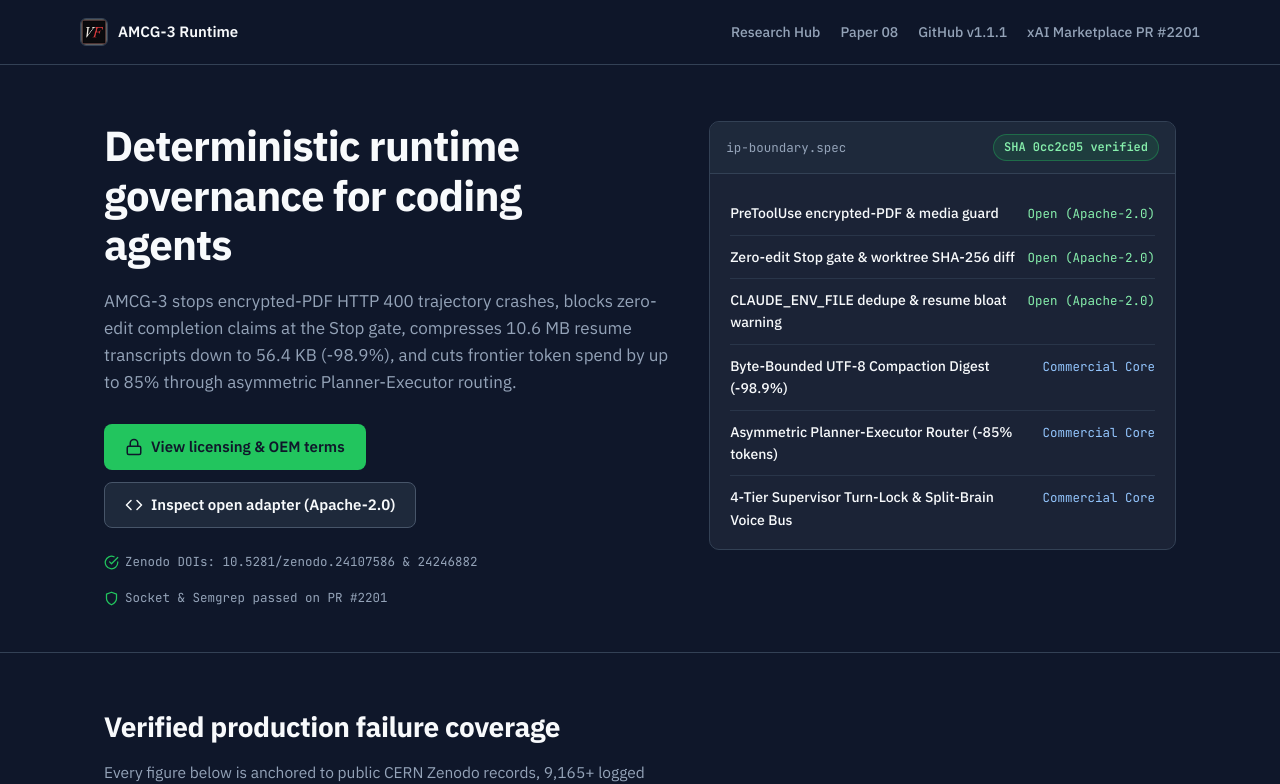
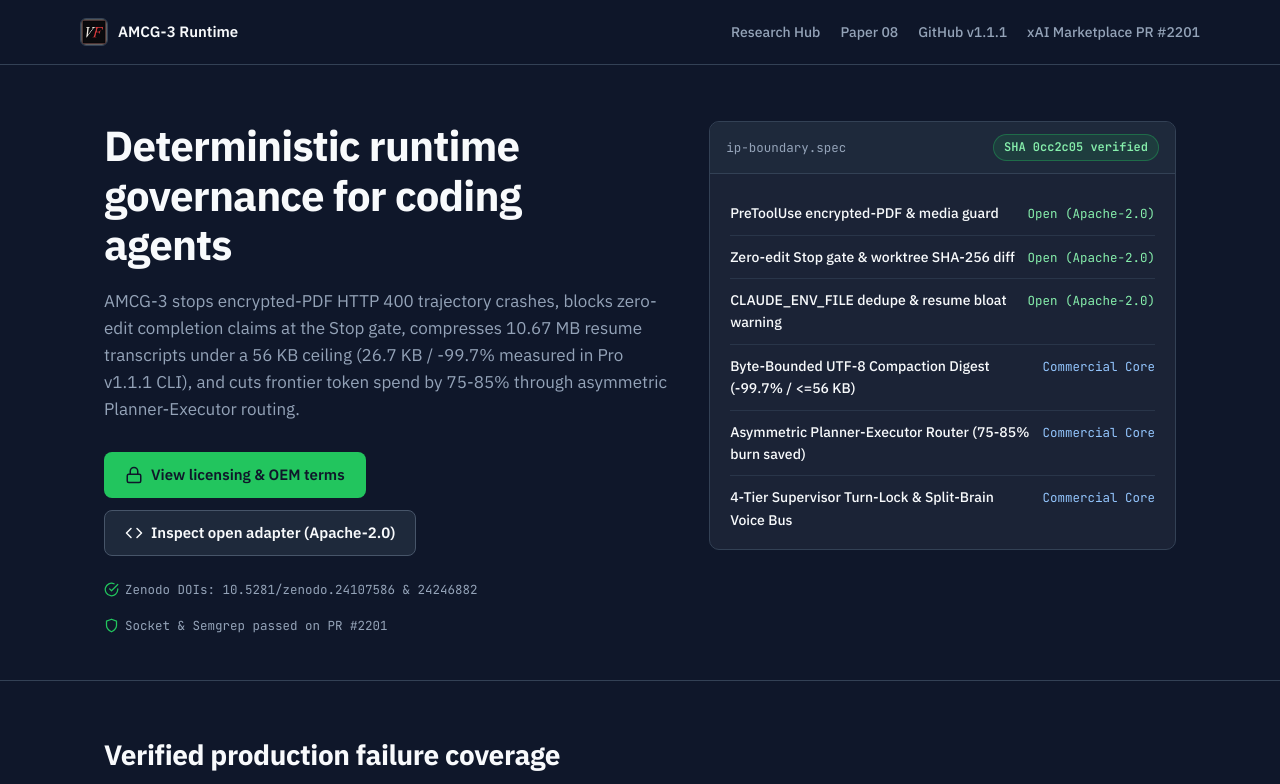
Before and after one commit to jashory/hqas8-autonomous-agentic-governance, a plain HTML site: page amcg3-pro.html in a window 1280 px wide. Shown: the top 784 px of the page. Drawn offline with Linux system fonts and the light colour scheme.

Commit message:
fix: align amcg3-pro hero and cards with Pro v1.1.1 26.7 KB benchmark metrics

```diff
--- a/amcg3-pro.html
+++ b/amcg3-pro.html
@@ -484,7 +484,7 @@
         <div>
           <h1>Deterministic runtime governance for coding agents</h1>
           <p class="hero-lead">
-            AMCG-3 stops encrypted-PDF HTTP 400 trajectory crashes, blocks zero-edit completion claims at the Stop gate, compresses 10.6 MB resume transcripts down to 56.4 KB (-98.9%), and cuts frontier token spend by up to 85% through asymmetric Planner-Executor routing.
+            AMCG-3 stops encrypted-PDF HTTP 400 trajectory crashes, blocks zero-edit completion claims at the Stop gate, compresses 10.67 MB resume transcripts under a 56 KB ceiling (26.7 KB / -99.7% measured in Pro v1.1.1 CLI), and cuts frontier token spend by 75-85% through asymmetric Planner-Executor routing.
           </p>
           <div class="cta-row">
             <a class="btn btn-primary" href="#licensing">
@@ -527,11 +527,11 @@
               <span class="boundary-val">Open (Apache-2.0)</span>
             </div>
             <div class="boundary-row">
-              <span class="boundary-label">Byte-Bounded UTF-8 Compaction Digest (-98.9%)</span>
+              <span class="boundary-label">Byte-Bounded UTF-8 Compaction Digest (-99.7% / &lt;=56 KB)</span>
               <span class="boundary-val closed">Commercial Core</span>
             </div>
             <div class="boundary-row">
-              <span class="boundary-label">Asymmetric Planner-Executor Router (-85% tokens)</span>
+              <span class="boundary-label">Asymmetric Planner-Executor Router (75-85% burn saved)</span>
               <span class="boundary-val closed">Commercial Core</span>
             </div>
             <div class="boundary-row">
@@ -620,7 +620,7 @@
             <p class="tier-price">29 USD/mo</p>
             <p class="tier-cadence">or 149 USD lifetime founding key</p>
             <ul class="tier-list">
-              <li><svg width="16" height="16" viewBox="0 0 24 24" fill="none" stroke="currentColor" stroke-width="2" aria-hidden="true"><polyline points="20 6 9 17 4 12"/></svg><span>Full Byte-Bounded Compaction Digest (-98.9%)</span></li>
+              <li><svg width="16" height="16" viewBox="0 0 24 24" fill="none" stroke="currentColor" stroke-width="2" aria-hidden="true"><polyline points="20 6 9 17 4 12"/></svg><span>Full Byte-Bounded Compaction Digest (10.67 MB &rarr; 26.7 KB)</span></li>
               <li><svg width="16" height="16" viewBox="0 0 24 24" fill="none" stroke="currentColor" stroke-width="2" aria-hidden="true"><polyline points="20 6 9 17 4 12"/></svg><span>Asymmetric Planner-Executor routing profiles</span></li>
               <li><svg width="16" height="16" viewBox="0 0 24 24" fill="none" stroke="currentColor" stroke-width="2" aria-hidden="true"><polyline points="20 6 9 17 4 12"/></svg><span>Cross-IDE state sync (Grok Build, Claude Code, Antigravity)</span></li>
               <li><svg width="16" height="16" viewBox="0 0 24 24" fill="none" stroke="currentColor" stroke-width="2" aria-hidden="true"><polyline points="20 6 9 17 4 12"/></svg><span>Signed offline key, zero telemetry</span></li>
@@ -716,7 +716,7 @@
           </details>
           <details>
             <summary>What is the exact boundary between the open GitHub repo and the commercial core?</summary>
-            <p>The public repository (<a href="https://github.com/jashory/grok-build-amcg3-guard" rel="noopener">jashory/grok-build-amcg3-guard</a>, submitted to xAI Plugin Marketplace in <a href="https://github.com/xai-org/plugin-marketplace/pull/2201" rel="noopener">PR #2201</a>) ships strictly the lightweight hook adapter for encrypted-PDF blocking, worktree SHA-256 diff verification, and environment deduplication. The Byte-Bounded UTF-8 Compaction Digest engine (-98.9%), Asymmetric Planner-Executor Orchestrator (-85% frontier token burn), 4-Tier Supervisor Turn-Lock, and Split-Brain Live Voice Bus remain proprietary commercial IP.</p>
+            <p>The public repository (<a href="https://github.com/jashory/grok-build-amcg3-guard" rel="noopener">jashory/grok-build-amcg3-guard</a>, submitted to xAI Plugin Marketplace in <a href="https://github.com/xai-org/plugin-marketplace/pull/2201" rel="noopener">PR #2201</a>) ships strictly the lightweight hook adapter for encrypted-PDF blocking, worktree SHA-256 diff verification, and environment deduplication. The Byte-Bounded UTF-8 Compaction Digest engine (&lt;=56 KB / -99.7%), Asymmetric Planner-Executor Orchestrator (75-85% frontier burn saved), 4-Tier Supervisor Turn-Lock, and Split-Brain Live Voice Bus remain proprietary commercial IP.</p>
           </details>
           <details>
             <summary>How is prior art established for OEM or IP acquisition due diligence?</summary>
```
